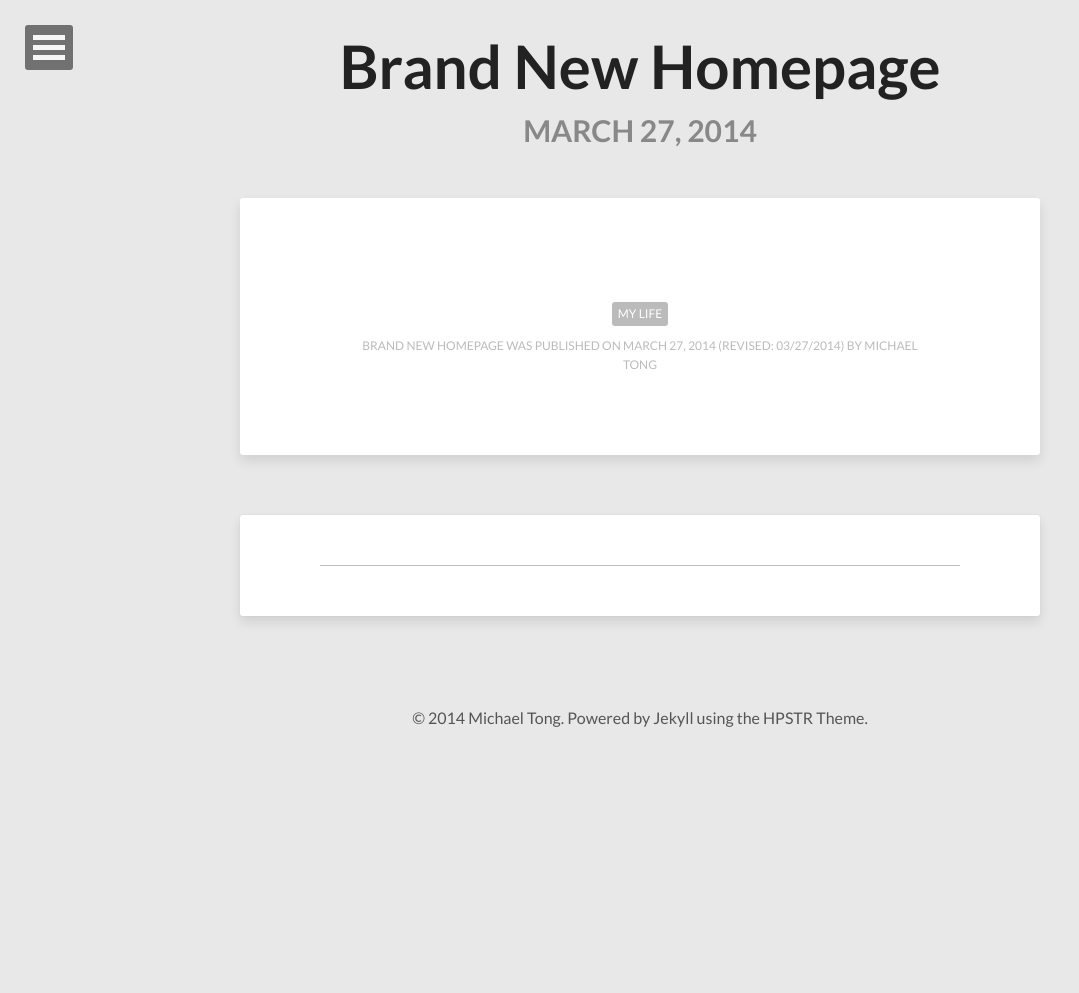
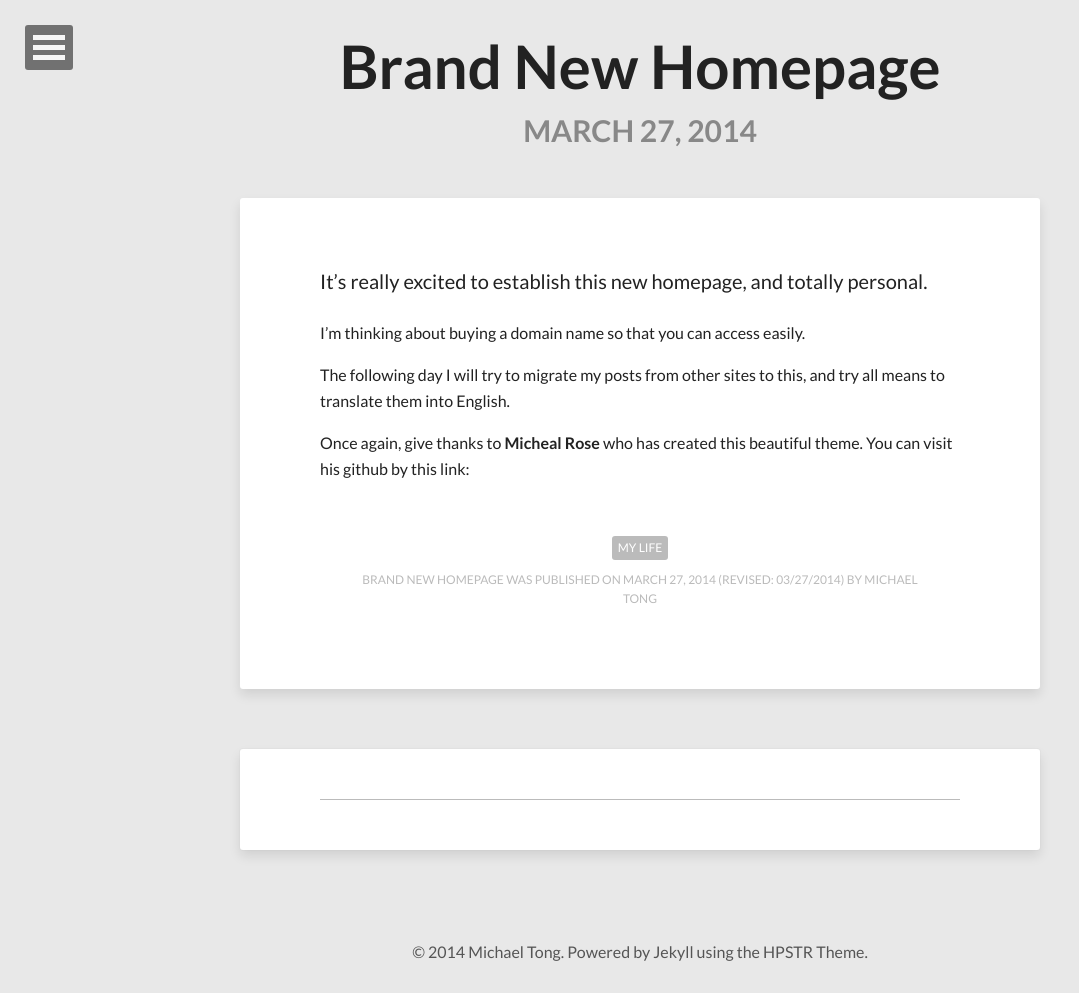
Before and after one commit to MichaelTong/michaeltong.github.com, a Jekyll site: the page built from _posts/2014-03-27-brand-new-homepage.md, in a window 1280 px wide. Shown: the whole page, without its empty margins (0-1079 px from the left). Built offline with Jekyll 4.4.1, drawn with Linux system fonts in a browser that asks for light colours; nearby versions of some CDN libraries; before the commit the page ends 900 px from its top, so only the background shows below that.

Commit message:
Update 2014-03-27-brand-new-homepage.md

```diff
--- a/_posts/2014-03-27-brand-new-homepage.md
+++ b/_posts/2014-03-27-brand-new-homepage.md
@@ -9,4 +9,14 @@ image:
   creditlink:
 comments:
 share:
+link: http://url-you-want-linked
 ---
+
+It's really excited to establish this new homepage, and totally personal.
+
+I'm thinking about buying a domain name so that you can access easily.
+
+The following day I will try to migrate my posts from other sites to this, and try all means to translate them into English.
+
+Once again, give thanks to **Micheal Rose** who has created this beautiful theme.
+You can visit his github by this link:
```
